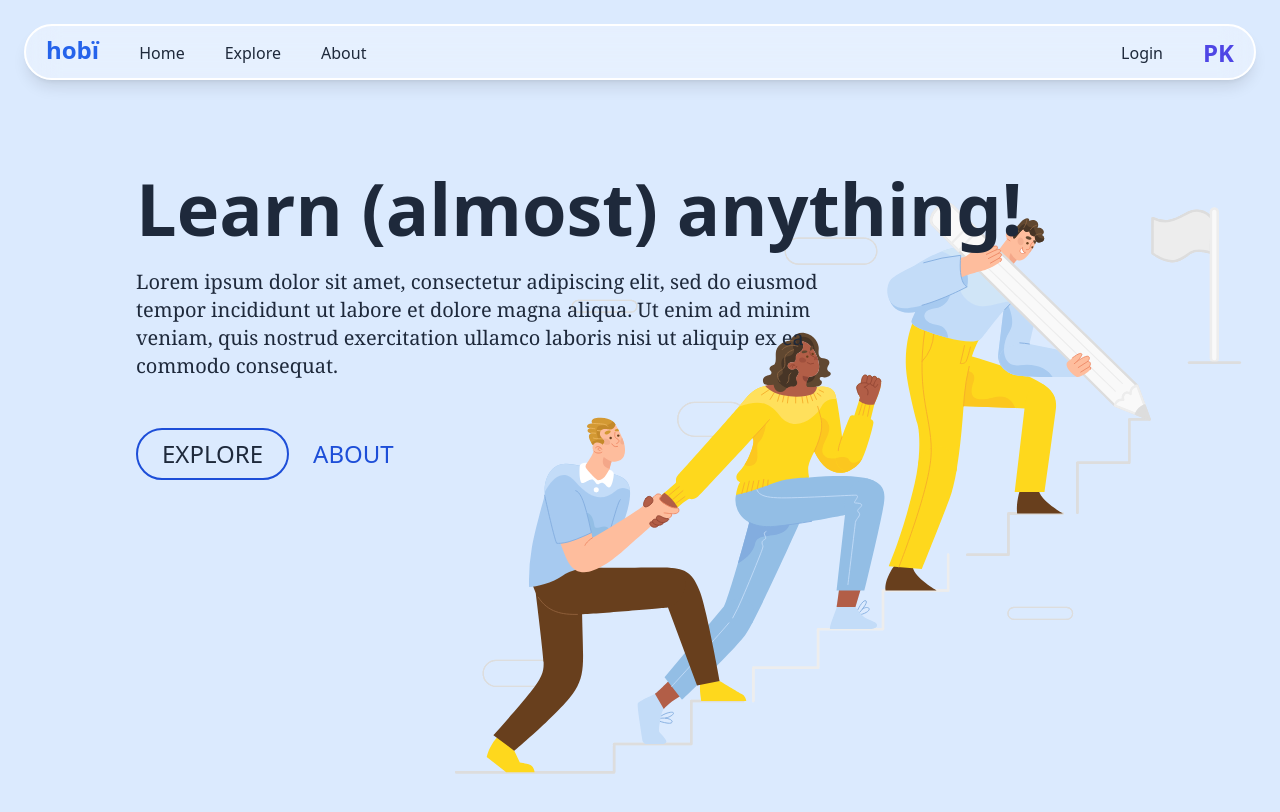
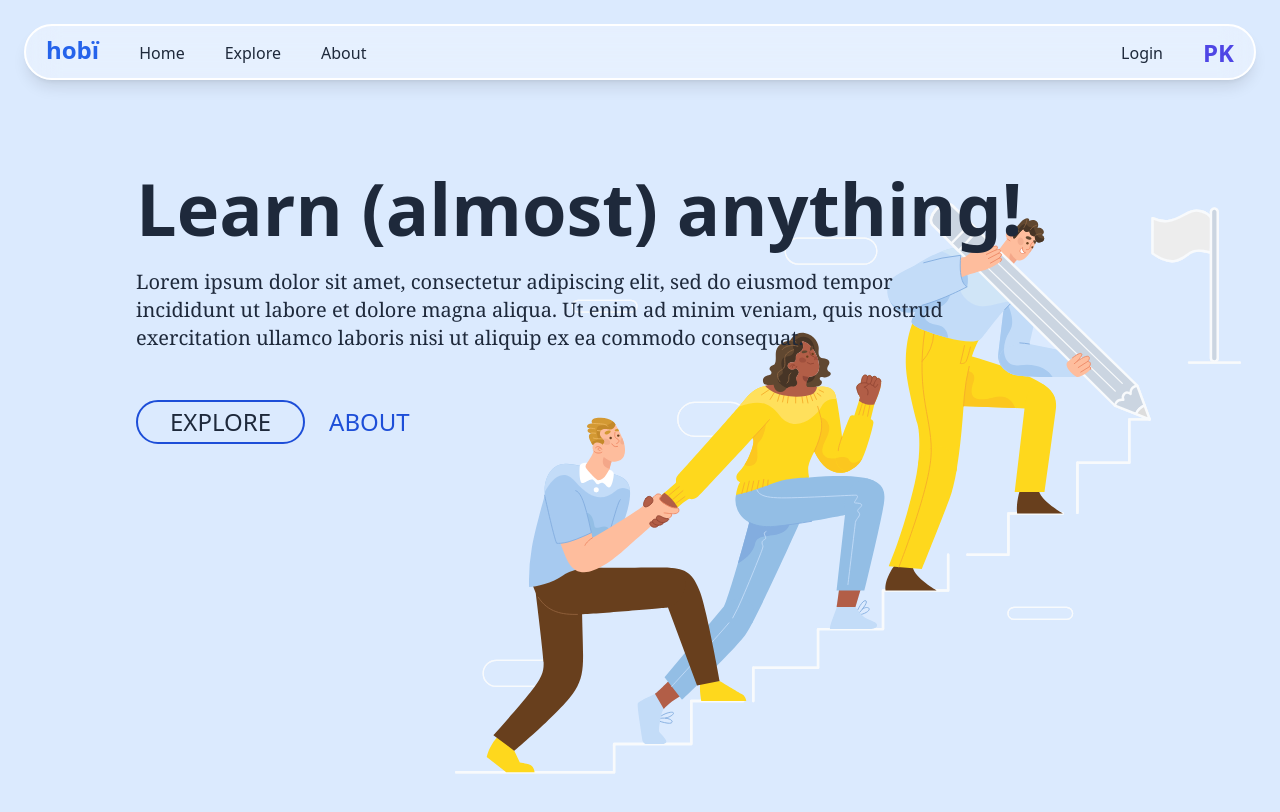
Before and after one commit to SchoolOfCode/bc13_final-project_front-end-zen-coders, a Next.js app: page / in a window 1280 px wide. Shown: the top 812 px of the page. Built offline with nearby package versions, Linux system fonts and the light colour scheme; no server answers.

Commit message:
navbar index changed to z-30 and homepage image has a max-height

```diff
--- a/components/ExploreCard/ExploreCard.js
+++ b/components/ExploreCard/ExploreCard.js
@@ -44,7 +44,7 @@
       <div className="hover:rounder flex h-full flex-row items-start items-center justify-center justify-between rounded-3xl border-2 border-white bg-slate-100 shadow-xl backdrop-blur-2xl hover:border-blue-500  hover:shadow-md md:flex-col">
         <img
           src={eventPic}
-          className="top-0 flex h-full w-36 rounded-l-3xl object-cover md:h-36 md:w-full md:rounded-t-3xl md:rounded-l-none"
+          className="top-0 flex h-full w-36 rounded-l-3xl object-cover md:h-36 md:w-full md:rounded-t-3xl md:rounded-bl-none"
         ></img>
         {/* <div className="m-2 flex w-1/4 items-start self-start md:static md:m-5 md:h-20 md:w-20 md:self-end md:rounded-full md:border-2 md:border-black">
           {skill === 'Knitting' ? (
@@ -105,7 +105,7 @@
             <p className="text-lg font-light">{name}</p>
           </div>
           <div className="mt-2.5 ml-1 flex flex-row">
-            <img className="h-30 mr-3 w-24 mb-3" src="/icons/arrow-black.svg" />
+            <img className="h-30 mr-3 mb-3 w-24" src="/icons/arrow-black.svg" />
             <div className="flex flex-col justify-end text-sm ">
               <p className="flex flex-row">
                 {hour}:{minutes}
--- a/components/Navbar/Navbar.js
+++ b/components/Navbar/Navbar.js
@@ -8,7 +8,7 @@
 // Navbar component
 export default function Navbar() {
   return (
-    <div className="z-10 hidden h-20 w-full md:fixed md:flex">
+    <div className="z-20 hidden h-20 w-full md:fixed md:flex">
       <nav className="mx-6 mt-6 flex w-full flex-row items-baseline rounded-full border-2 border-white bg-white/30 p-2 shadow-lg backdrop-blur-lg">
         <div className="flex w-full items-baseline justify-between ">
           <div className="ml-3 flex items-baseline gap-10">
--- a/pages/explore/index.js
+++ b/pages/explore/index.js
@@ -17,7 +17,7 @@
       <Filter />
       <FilterSm />
       <div className="z-0 flex flex-row items-center pt-20 md:mt-6 md:pt-0">
-        <div className="grid grid-cols-1 gap-6 sm:grid-cols-2 md:grid-cols-3 lg:grid-cols-4 xl:grid-cols-5 2xl:grid-cols-6">
+        <div className="grid grid-cols-1 gap-6 sm:grid-cols-2 md:mx-0 md:grid-cols-3 lg:grid-cols-4 xl:grid-cols-5 2xl:grid-cols-6">
           {events.map((event) => (
             <div key={event.id}>
               <ExploreCard
--- a/pages/index.js
+++ b/pages/index.js
@@ -19,7 +19,7 @@
         <h2 className="mt-3 text-5xl font-bold md:text-7xl">
           Learn (almost) anything!
         </h2>
-        <p className="mt-3 font-serif text-lg md:my-6 md:w-2/3 md:text-xl">
+        <p className="mt-3 font-serif text-lg md:my-6 md:w-3/4 md:text-xl">
           Lorem ipsum dolor sit amet, consectetur adipiscing elit, sed do
           eiusmod tempor incididunt ut labore et dolore magna aliqua. Ut enim ad
           minim veniam, quis nostrud exercitation ullamco laboris nisi ut
@@ -27,7 +27,7 @@
         </p>
         <div className="mt-3 flex items-center gap-6 text-2xl md:my-12">
           <Link
-            className="rounded-full border-2 border-blue-700 py-2 px-6 text-xl transition ease-in-out hover:bg-blue-400 hover:bg-opacity-50 md:text-2xl"
+            className="rounded-full border-2 border-blue-700 py-1 px-8 text-xl transition ease-in-out hover:bg-blue-400 hover:bg-opacity-50 md:text-2xl"
             href="/explore"
           >
             EXPLORE
@@ -40,7 +40,7 @@
           </Link>
         </div>
       </div>
-      <div className="z-0 flex md:absolute md:-bottom-12 md:-right-12 md:w-3/4 ">
+      <div className="z-0 flex md:absolute md:-bottom-12 md:-right-12 md:max-h-screen md:w-3/4 ">
         <img src="/team-work.svg" alt="home" />
       </div>
     </main>
```
Also changed, not shown: public/team-work.svg.
